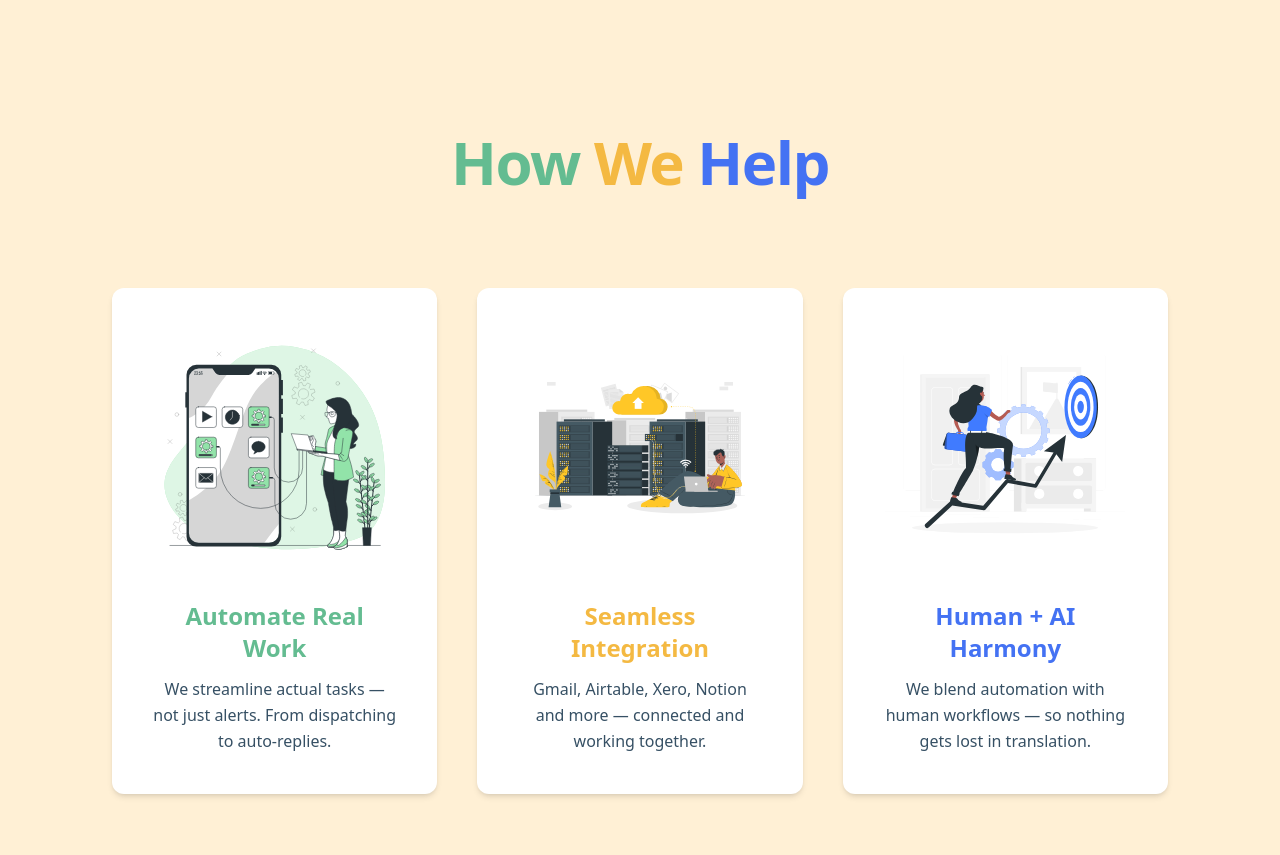
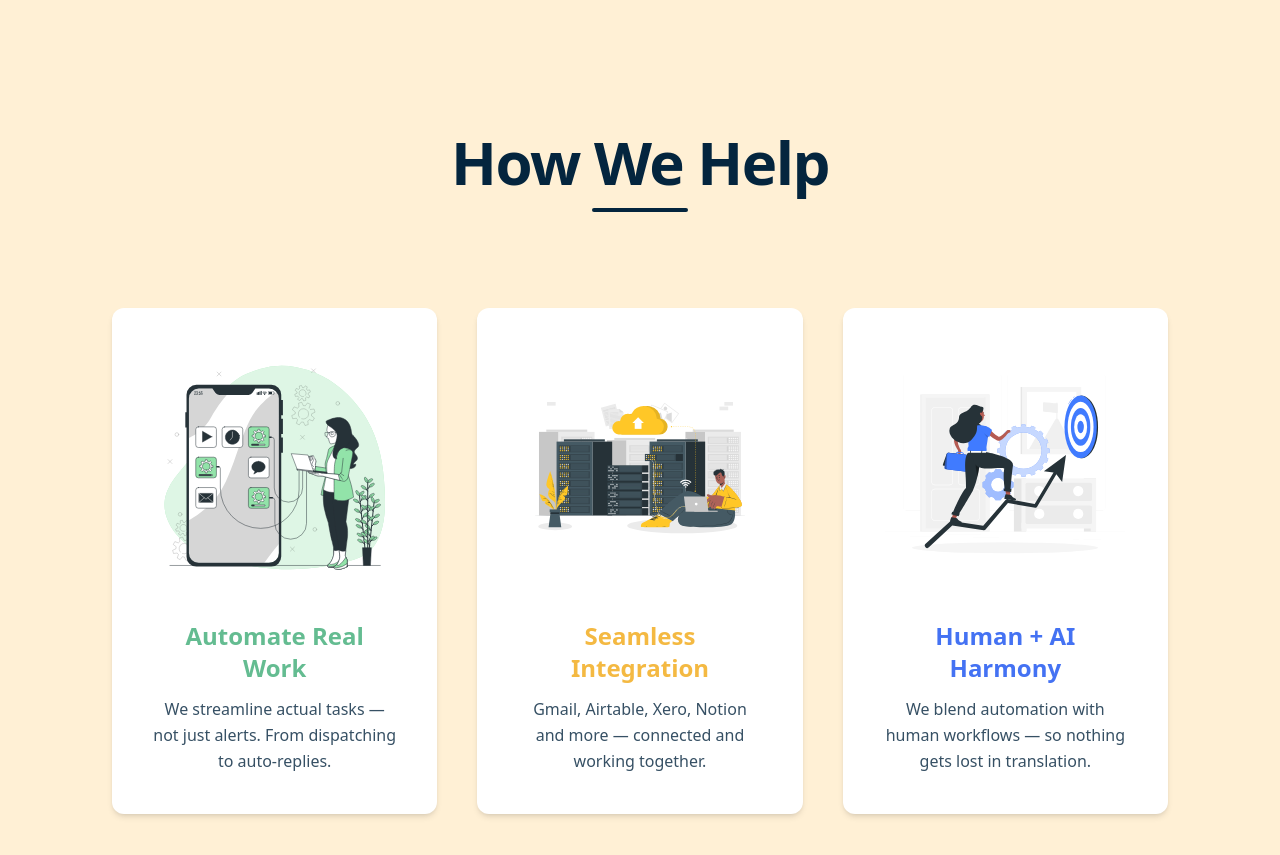
Before and after one commit to trimdex445/axon-automate, a Next.js app: page / in a window 1280 px wide. Shown: the part 860-1715 px from the top of the page. Built offline with nearby package versions, Linux system fonts and the light colour scheme.

Commit message:
Added underline accent to 'How We Help' section heading

```diff
--- a/pages/index.tsx
+++ b/pages/index.tsx
@@ -66,11 +66,14 @@ export default function Home() {
       {/* Value Prop Trio */}
       <section className="py-36 bg-[#fff0d5]" id="why">
         <div className="max-w-7xl mx-auto px-6 md:px-12 text-center">
-          <h2 className="text-5xl md:text-6xl font-extrabold mb-24 text-[#04253e] tracking-tight">
-            <span className="text-[#64bc91]">How </span>
-            <span className="text-[#f4b942]">We </span>
-            <span className="text-[#4472f3]">Help</span>
-          </h2>
+          <div className="mb-24">
+            <h2 className="text-5xl md:text-6xl font-extrabold text-[#04253e] tracking-tight mb-4">
+              <span className="text-[#04253e]">How </span>
+              <span className="text-[#04253e]">We </span>
+              <span className="text-[#04253e]">Help</span>
+            </h2>
+            <div className="w-24 h-1 bg-[#04253e] mx-auto rounded"></div>
+          </div>
 
           <div className="grid md:grid-cols-3 gap-10">
             {/* 1. Automate Real Work */}
```
